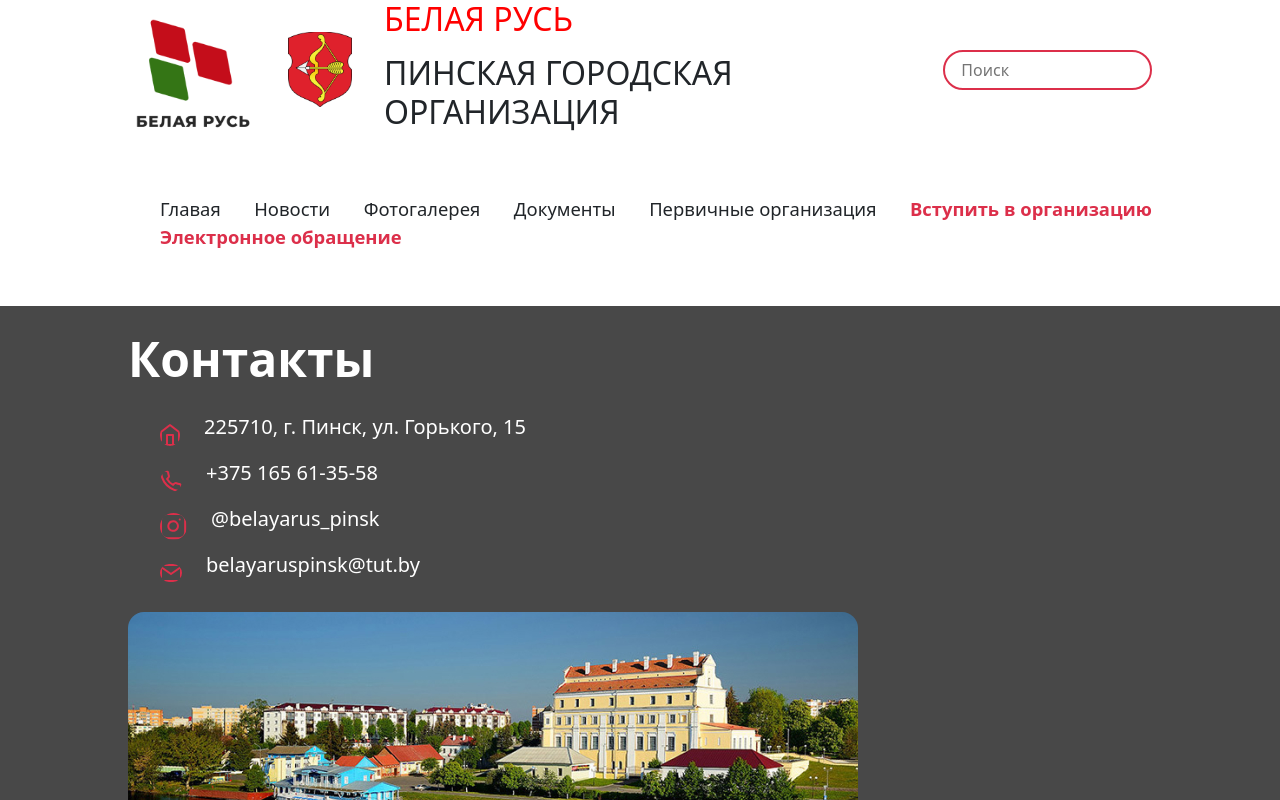
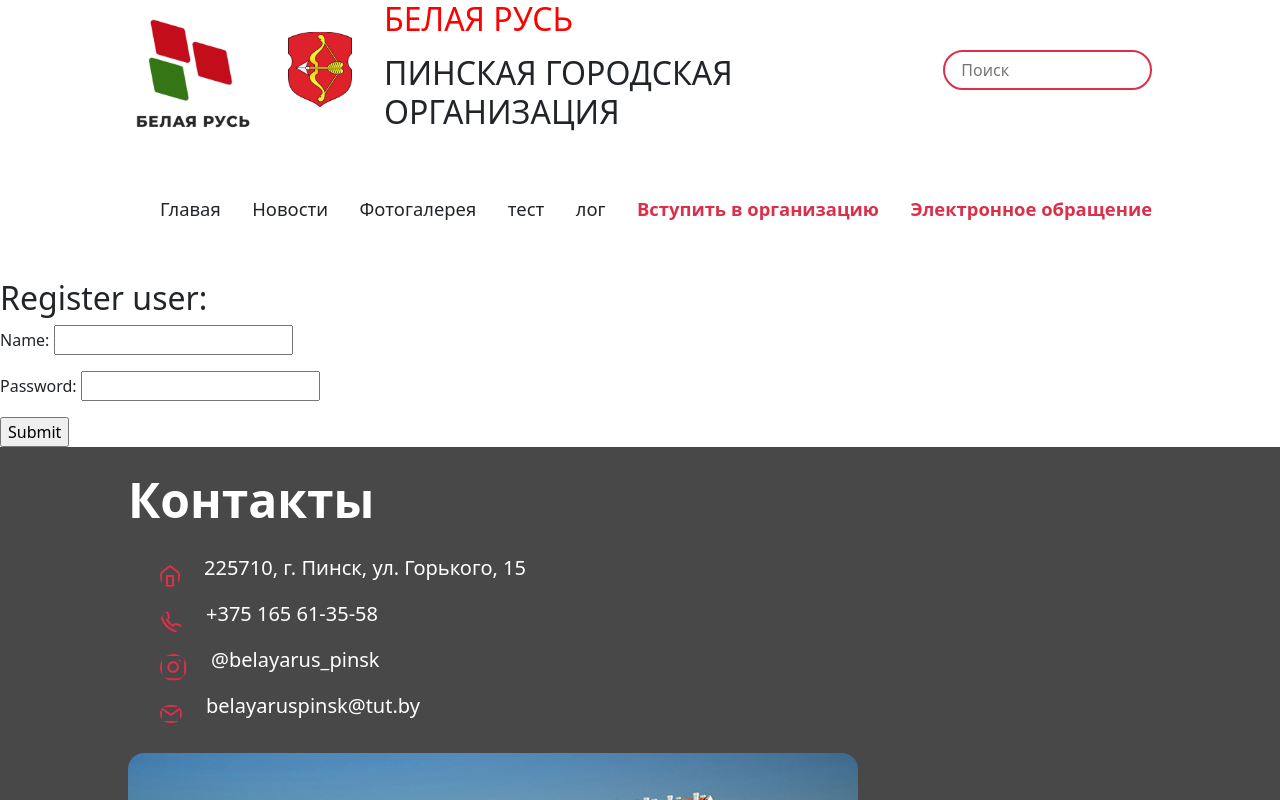
Before and after one commit to Ghost1386/Belarus, a React (Create React App) app in the folder Belarus/Belarus/ClientApp/: page /sign in a window 1280 px wide. Shown: the top 800 px of the page. Built offline with nearby package versions, Linux system fonts and the light colour scheme.

Commit message:
add auth

```diff
--- a/Belarus/Belarus/ClientApp/package.json
+++ b/Belarus/Belarus/ClientApp/package.json
@@ -3,6 +3,9 @@
   "version": "0.1.0",
   "private": true,
   "dependencies": {
+    "@emotion/react": "^11.10.5",
+    "@emotion/styled": "^11.10.5",
+    "@mui/material": "^5.10.13",
     "axios": "^1.1.3",
     "bootstrap": "^5.2.2",
     "http-proxy-middleware": "^2.0.6",
@@ -19,6 +22,7 @@
     "reactstrap": "^9.0.2",
     "rimraf": "^3.0.2",
     "sass": "^1.55.0",
+    "validator": "^13.7.0",
     "web-vitals": "^2.1.4",
     "workbox-background-sync": "^6.5.3",
     "workbox-broadcast-update": "^6.5.3",
--- a/Belarus/Belarus/ClientApp/src/App.jsx
+++ b/Belarus/Belarus/ClientApp/src/App.jsx
@@ -5,6 +5,7 @@
 import Appeal from './pages/Appeal';
 import { BrowserRouter as Router, Routes, Route } from 'react-router-dom';
 import Gallery from './pages/Gallery';
+import Sign from './pages/Sign';
 
 
 
@@ -18,6 +19,7 @@
         <Route exact path="/" element={<Main />}></Route>
         <Route path="/appeal" element={<Appeal />}></Route>
         <Route path="/gallery" element={<Gallery />}></Route>
+        <Route path="/sign" element={<Sign />}></Route>
     </Routes>
     <Footer />
 </div>
--- a/Belarus/Belarus/ClientApp/src/components/Header.jsx
+++ b/Belarus/Belarus/ClientApp/src/components/Header.jsx
@@ -26,10 +26,10 @@
                 <Link to="/gallery">Фотогалерея</Link>
                 </li>
                 <li className={styles.nav__item}>
-                <Link to="/">Документы</Link>
+                <Link to="/sign">тест</Link>
                 </li>
                 <li className={styles.nav__item}>
-                <Link to="/">Первичные организация</Link>
+                <Link to="/">лог</Link>
                 </li>
                 <li className={styles.nav__item}>
                 <Link to="/"><span>Вступить в организацию</span></Link>
--- a/Belarus/Belarus/ClientApp/src/index.js
+++ b/Belarus/Belarus/ClientApp/src/index.js
@@ -9,4 +9,5 @@
   <React.StrictMode>
     <App />
   </React.StrictMode>
+
 );
--- a/Belarus/Belarus/ClientApp/src/pages/Main.jsx
+++ b/Belarus/Belarus/ClientApp/src/pages/Main.jsx
@@ -2,6 +2,7 @@
 import About from '../components/About';
 import Advertisement from '../components/Advertisement';
 import Contests from '../components/Contests';
+
 
 const Main = () => {
     return (
@@ -9,6 +10,7 @@
             <About/>
             <Advertisement/>
             <Contests/>
+
         </div>
     );
 };
--- /dev/null
+++ b/Belarus/Belarus/ClientApp/src/pages/Sign.jsx
@@ -0,0 +1,70 @@
+
+
+import React, { useState } from 'react'
+import axios from 'axios';
+
+
+const AUTH_API_URL = 'http://localhost:7001/api/auth/post';
+const AUTH_SITE_URL = 'https://localhost:44458/sign';
+const token = '';
+
+export default function Register () {
+    const [register, setRegister] = useState(() => {
+        return {
+            username: "",
+            password: "",
+        }
+    })
+
+    const changeInputRegister = event => {
+        event.persist()
+        setRegister(prev => {
+            return {
+                ...prev,
+                [event.target.name]: event.target.value,
+            }
+        })
+    }
+
+
+    const submitChackin = event => {
+        event.preventDefault();
+
+
+            axios.post(AUTH_API_URL, {
+                username: register.username,
+                password: register.password,
+            }).then(res => {
+                if (res.data === true) {
+                    window.location.href = AUTH_SITE_URL;
+                }
+            }).catch(() => {
+                alert("An error occurred on the server")
+            })
+            localStorage.setItem('token', token);
+    }
+    return (
+        <div className="form">
+            <h2>Register user:</h2>
+            <form onSubmit={submitChackin}>
+                <p>Name: <input
+                type="username"
+                id="username"
+                name="username"
+                value={register.usernamr}
+                onChange={changeInputRegister}
+                /></p>
+
+                <p>Password: <input
+                type="password"
+                id="password"
+                name="password"
+                value={register.password}
+                onChange={changeInputRegister}
+                /></p>
+
+                <input type="submit"/>
+            </form>
+        </div>
+    )
+}
```
Also changed, not shown: 1 other file (tests, documents, lock files or other folders).
